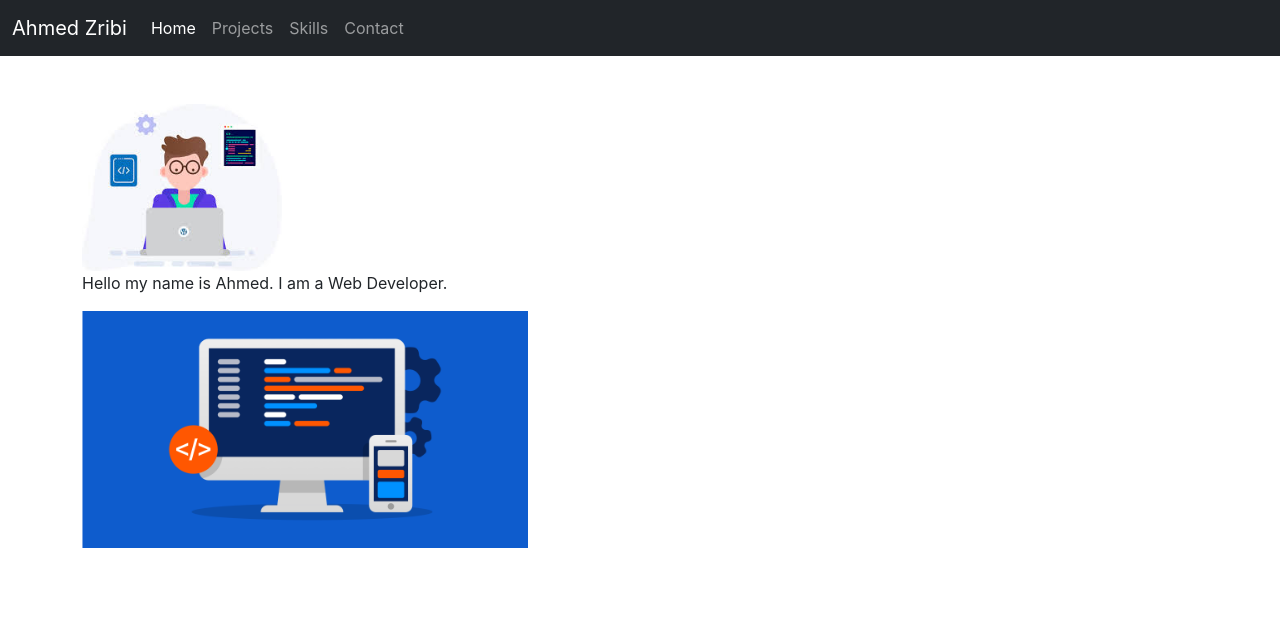
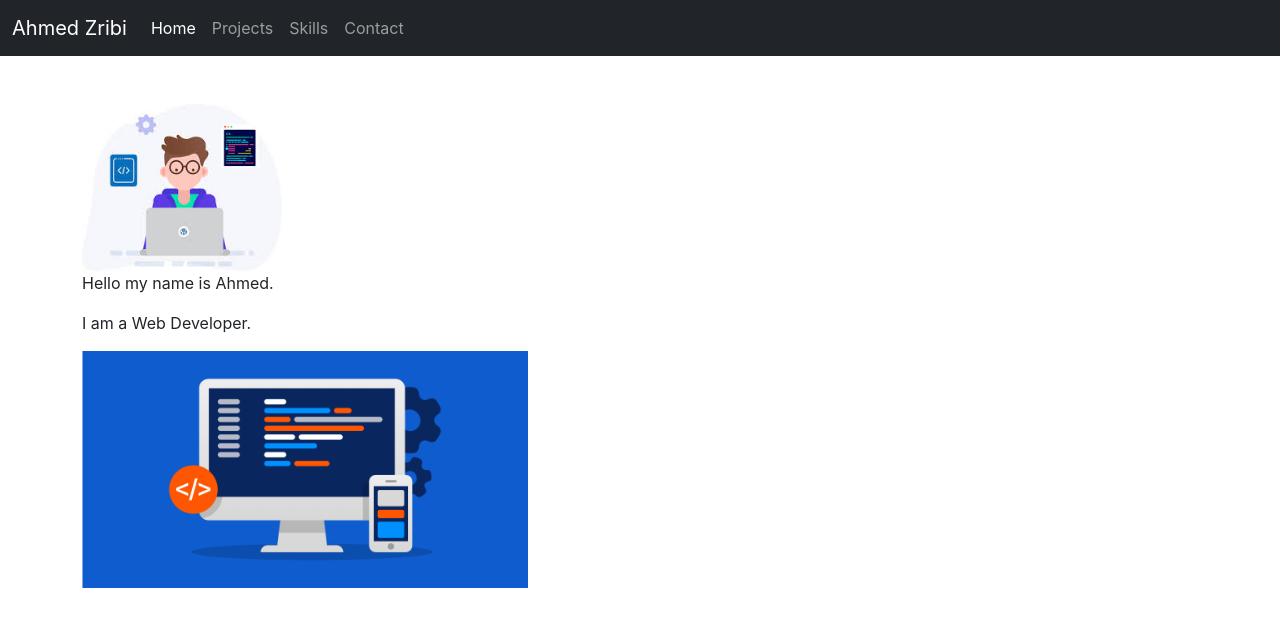
Before and after one commit to zdahmed93/portfolio-22-06, a React (Create React App) app: page / in a window 1280 px wide. Shown: the top 626 px of the page. Built offline with nearby package versions, Linux system fonts and the light colour scheme.

Commit message:
Add a paragraph in the Home page

```diff
--- a/src/pages/Home.js
+++ b/src/pages/Home.js
@@ -5,7 +5,8 @@ function Home() {
   return (
     <div>
       <img src="/images/photo-1.jpg" alt="Profile photo" width="200px" />
-      <p>Hello my name is Ahmed. I am a Web Developer.</p>
+      <p>Hello my name is Ahmed.</p>
+      <p>I am a Web Developer.</p>
       <img src={devImage} alt="Web Image" width="40%" />
     </div>
   )
```
